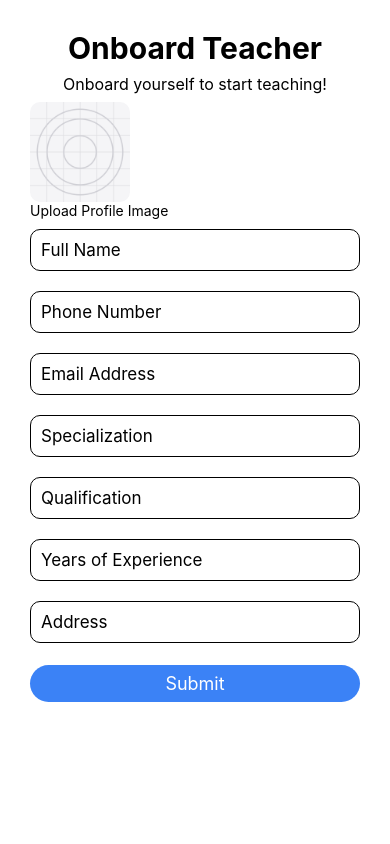
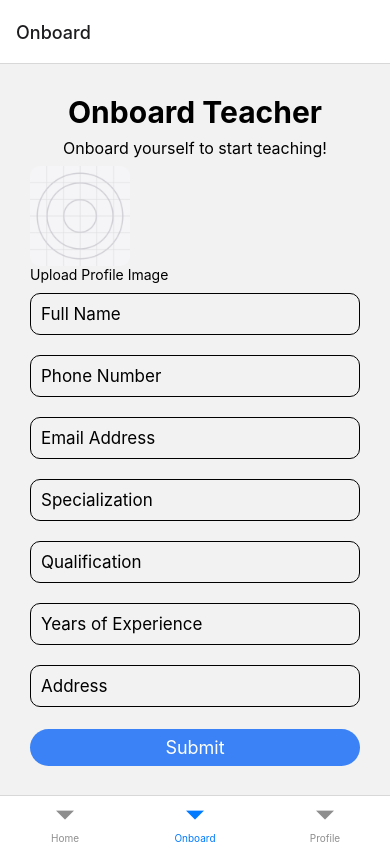
Before and after one commit to Dreamer-Muniru/ClassLink, a React Native app: screen /Onboard in a window 390 px wide. Built offline with nearby package versions, Linux system fonts and the light colour scheme.

Commit message:
Added Tab and Stack Navigation, and then link teachers-bio data to firebase

```diff
--- a/App.js
+++ b/App.js
@@ -2,12 +2,11 @@ import { StatusBar } from 'expo-status-bar';
 import { StyleSheet, Text, View } from 'react-native';
 
 import Onboard from './screens/Onboard';
+import TabNavigation from './navigation/TabNavigation';
 
 export default function App() {
   return (
-    <View>
-      <Onboard />
-    </View>
+    <TabNavigation/>
   );
 }
 
--- /dev/null
+++ b/navigation/TabNavigation.js
@@ -0,0 +1,20 @@
+import { View, Text } from 'react-native'
+import React from 'react'
+import { NavigationContainer } from '@react-navigation/native'
+import { createBottomTabNavigator } from '@react-navigation/bottom-tabs';
+import Onboard from '../screens/Onboard'
+import Home from '../screens/Home'
+import Profile from '../screens/Profile'
+
+const Tab = createBottomTabNavigator()
+export default function TabNavigation() {
+  return (
+    <NavigationContainer>
+        <Tab.Navigator>
+            <Tab.Screen name="Home" component={Home} />
+            <Tab.Screen name="Onboard" component={Onboard}/>
+            <Tab.Screen name="Profile" component={Profile}/>
+        </Tab.Navigator>
+    </NavigationContainer>
+  )
+}
--- a/screens/Onboard.js
+++ b/screens/Onboard.js
@@ -8,7 +8,7 @@ import * as ImagePicker from 'expo-image-picker';
 import { useNavigation } from '@react-navigation/native';
 
 export default function Onboard() {
-    // const navigation = useNavigation();
+    const navigation = useNavigation();
 
     const [image, setImage] = useState(null);
     const db = getFirestore(app);
@@ -45,7 +45,7 @@ export default function Onboard() {
                 if (docRef.id) {
                     setLoading(false);
                     Alert.alert('Success!', 'Teacher onboarded successfully');
-                    // navigation.navigate('Home');
+                    navigation.navigate('Home');
                 }
             });
         });
@@ -91,7 +91,7 @@ export default function Onboard() {
                             <TextInput style={styles.input} placeholder='Years of Experience' value={values.experience} onChangeText={handleChange('experience')} keyboardType='numeric' />
                             <TextInput style={styles.input} placeholder='Address' value={values.address} onChangeText={handleChange('address')} />
 
-                            <TouchableOpacity onPress={handleSubmit} style={{ backgroundColor: loading ? '#ccc' : 'blue' }} disabled={loading} className="p-2 mt-3 bg-blue-500 rounded-full">
+                            <TouchableOpacity onPress={handleSubmit} style={{ backgroundColor: loading ? '#ccc' : 'blue' }} disabled={loading} className="p-2 mt-3 mb-10 bg-blue-500 rounded-full">
                                 {loading ? <ActivityIndicator color='green' /> : <Text className="text-center text-white text-[18px]">Submit</Text>}
                             </TouchableOpacity>
                         </View>
--- /dev/null
+++ b/screens/Profile.js
@@ -0,0 +1,10 @@
+import { View, Text } from 'react-native'
+import React from 'react'
+
+export default function Profile() {
+  return (
+    <View>
+      <Text>Profile</Text>
+    </View>
+  )
+}
```
Also changed, not shown: package.json (+8 -4 lines), 1 other file (tests, documents, lock files or other folders).
